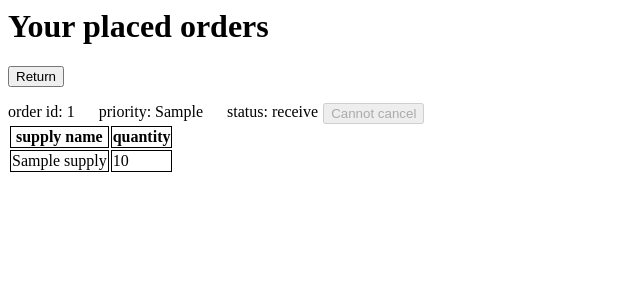
After one commit to eddieyu1998/ASP, a Django app: page /ASP/viewOrders in a window 1280 px wide. The commit adds this page. Shown: the top 300 px of the page, without its empty margins (0-640 px from the left). Run offline with Django 3.2, Linux system fonts and the light colour scheme; a user stored in the database is signed in; tables that the repository leaves empty hold one stand-in row (values such as "Sample post").

Commit message:
Implemented for clinic manager: view orders, cancel orders, received orders
Again, not tested thoroughly.
Also, the CSS in the supply_list.html gets fucked up. See if anyone wants to fix it.

```diff
--- /dev/null
+++ b/ASP/templates/ASP/view_orders.html
@@ -0,0 +1,41 @@
+<style>
+    th, td { border: 1px solid black; }
+</style>
+
+<h1>Your placed orders</h1>
+<form action="{% url 'ASP:browse' %}" method="post">
+{% csrf_token %}
+	<input type="hidden" name="category" value="all">
+	<input type="submit" value="Return">
+</form>
+
+{% for order, details in order_details %}
+<div>
+	<span style="float:left; margin-right: 5px">order id: {{ order.id }}&nbsp&nbsp&nbsp&nbsp&nbsp priority: {{ order.priority }}&nbsp&nbsp&nbsp&nbsp&nbsp status: {{ order.status }}</span>
+
+	{% if order.status == "Queued for Processing" %}
+	<form action="updateOrder" method="post" style="margin:0">
+		{% csrf_token %}
+		<input type="hidden" name="order_id" value="{{ order.id }}">
+		<input type="hidden" name="status" value="cancel">
+		<input type="submit" value="Cancel order">
+	</form>
+	{% elif order.status == "Dispatched" %}
+	<form action="updateOrder" method="post" style="margin:0">
+		{% csrf_token %}
+		<input type="hidden" name="order_id" value="{{ order.id }}">
+		<input type="hidden" name="status" value="receive">
+		<input type="submit" value="Order received" name="Order received">
+	</form>
+	{% else %}
+		<button disabled>Cannot cancel</button><br>
+	{% endif %}
+
+	<table>
+		<tr><th>supply name</th><th>quantity</th></tr>
+		{% for detail in details %}
+		<tr><td>{{ detail.supply.name }}</td><td>{{ detail.quantity }}</td></tr>
+		{% endfor %}
+	</table>
+</div><br><br>
+{% endfor %}
--- a/ASP/urls.py
+++ b/ASP/urls.py
@@ -19,7 +19,8 @@ urlpatterns = [
 	path('placeOrder', views.placeOrder, name='placeOrder'),
 	path('resetOrder', views.resetOrder, name='resetOrder'),
 	path('changeQuantity', views.changeQuantity, name='changeQuantity'),
-	path('delivered', views.delivered, name="delivered"),
+	path('viewOrders', views.viewOrders, name='viewOrders'),
+	path('updateOrder', views.updateOrder, name="updateOrder"),
 
 	path('warehouseView', views.warehouseView, name='warehouseView'),
 	path('removeTop', views.removeTopForProcess, name='removeTopForProcess'),
--- a/ASP/views/clinic_view.py
+++ b/ASP/views/clinic_view.py
@@ -99,16 +99,32 @@ def resetOrder(request):
 	order.delete()
 	return HttpResponse("Your order has been removed!<br><a href=\"browse\">Go back</a>")
 
-def delivered(request):
+def viewOrders(request):
+	user = request.user
+	clinic_manager = ClinicManager.objects.get(user=user)
+	orders = Order.objects.filter(owner=clinic_manager).exclude(status="Delivered")
+	order_details = []
+	for order in orders:
+		details = order.orderdetail_set.all()
+		order_details.append((order, details))
+	template_name = "ASP/view_orders.html"
+	return render(request, template_name, {'order_details':order_details})
+
+def updateOrder(request):
 	user = request.user
 	clinic_manager = ClinicManager.objects.get(user=user)
 	order_id = request.POST.get('order_id')
 	try:
 		order = Order.objects.get(pk=order_id, owner=clinic_manager)
 	except Order.DoesNotExist:
-		return HttpResponse("Order number not found.<br><a href=\"browse\">Return</a>")
+		return HttpResponse("Error, order not found.<br><a href=\"browse\">Return</a>")
 	else:
-		order.status = "Delivered"
-		order.deliveredTime = datetime.now()
-		order.save()
-		return HttpResponse("Order status has been updated to deliverd.<br><a href=\"browse\">Return</a>")
+		status = request.POST.get('status')
+		if status == "cancel":
+			order.delete()
+			return HttpResponse("Order status has been deleted.<br><a href=\"viewOrders\">Return</a>")
+		elif status == "receive":
+			order.status = "Delivered"
+			order.deliveredTime = datetime.now()
+			order.save()
+			return HttpResponse("Order status has been updated to deliverd.<br><a href=\"viewOrders\">Return</a>")
```
Also changed, not shown: ASP/templates/ASP/supply_list.html (+3 -4 lines), README.md.
